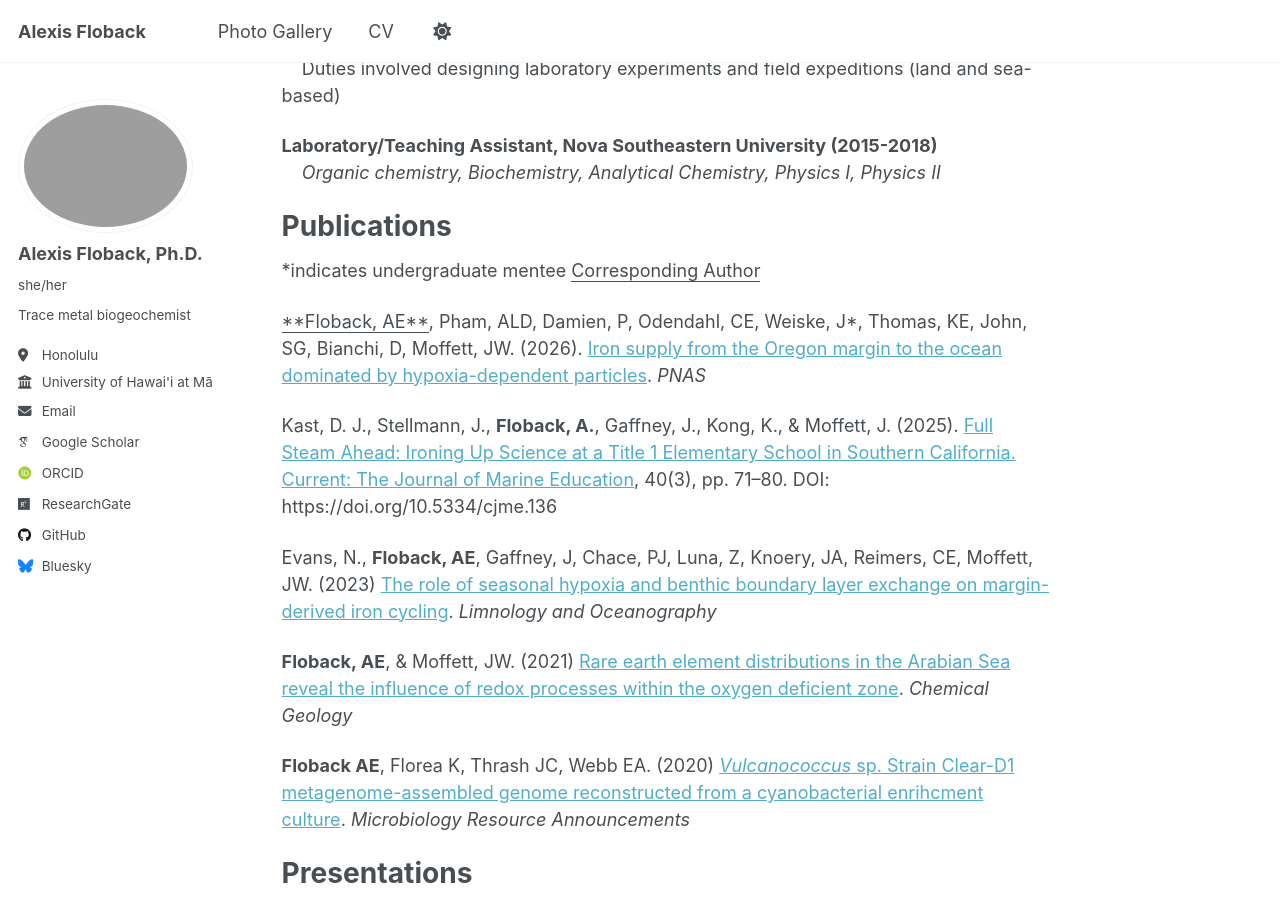
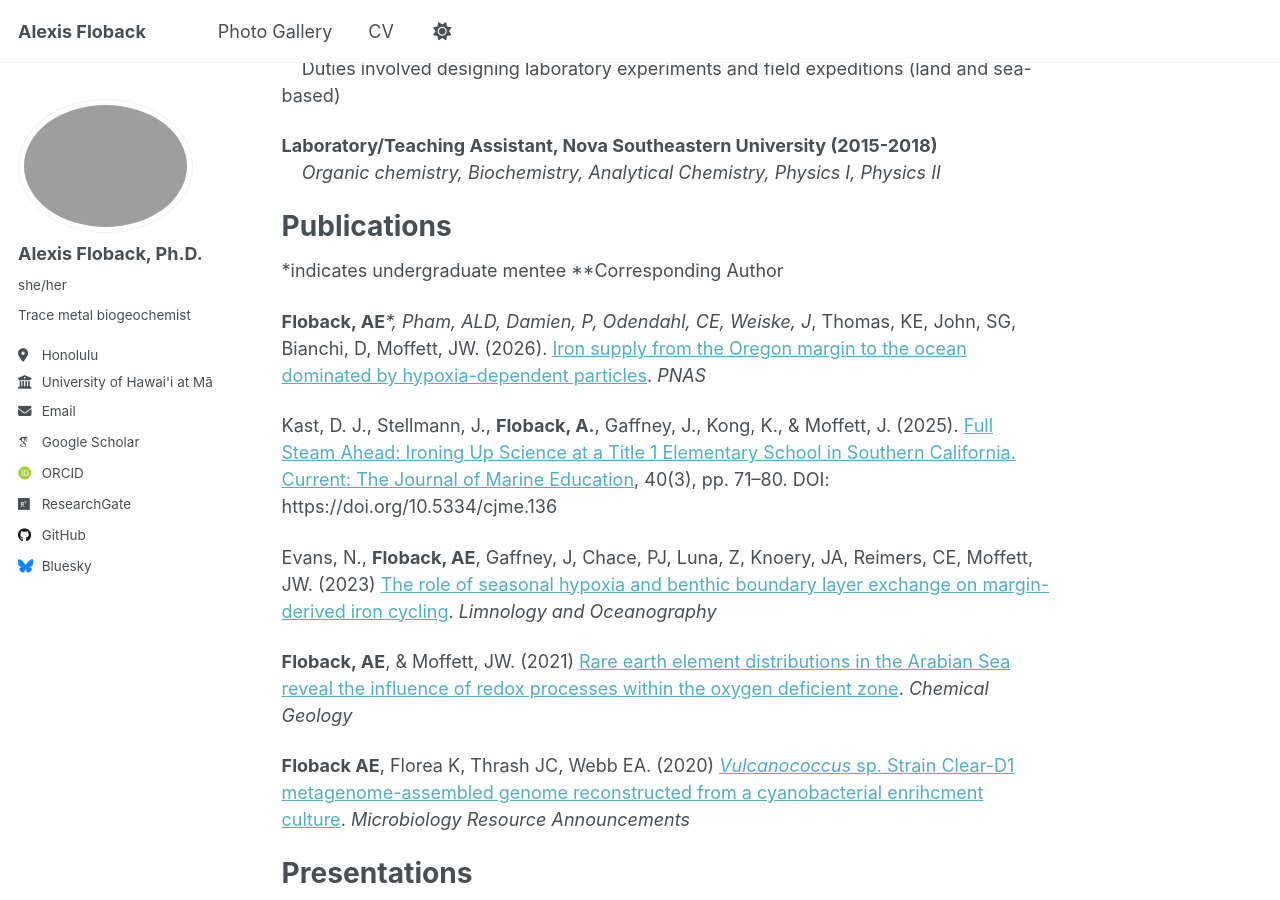
Before and after one commit to alexis-floback/alexis-floback.github.io, a Jekyll site: the page built from _pages/cv.md, in a window 1280 px wide and 900 px high, scrolled down 958 px. Built offline with Jekyll 4.4.1, drawn with Linux system fonts in a browser that asks for light colours; some web fonts are replaced.

Commit message:
Update cv.md

```diff
--- a/_pages/cv.md
+++ b/_pages/cv.md
@@ -49,9 +49,9 @@ _Methods in Marine Biology and Biological Oceanography_ | Spring 2022, 2023, 202
 Publications
 ======
 *indicates undergraduate mentee
-<u>Corresponding Author</u>
+**Corresponding Author
 
-<u>**Floback, AE**</u>, Pham, ALD, Damien, P, Odendahl, CE, Weiske, J*, Thomas, KE, John, SG, Bianchi, D, Moffett, JW. (2026). [Iron supply from the Oregon margin to the ocean dominated by hypoxia-dependent particles](https://www.pnas.org/doi/10.1073/pnas.2532929123). _PNAS_
+**Floback, AE****, Pham, ALD, Damien, P, Odendahl, CE, Weiske, J*, Thomas, KE, John, SG, Bianchi, D, Moffett, JW. (2026). [Iron supply from the Oregon margin to the ocean dominated by hypoxia-dependent particles](https://www.pnas.org/doi/10.1073/pnas.2532929123). _PNAS_
 
 Kast, D. J., Stellmann, J., **Floback, A.**, Gaffney, J., Kong, K., & Moffett, J. (2025). [Full Steam Ahead: Ironing Up Science at a Title 1 Elementary School in Southern California. Current: The Journal of Marine Education](https://current-journal.com/articles/10.5334/cjme.136), 40(3), pp. 71–80. DOI: https://doi.org/10.5334/cjme.136
 
```
